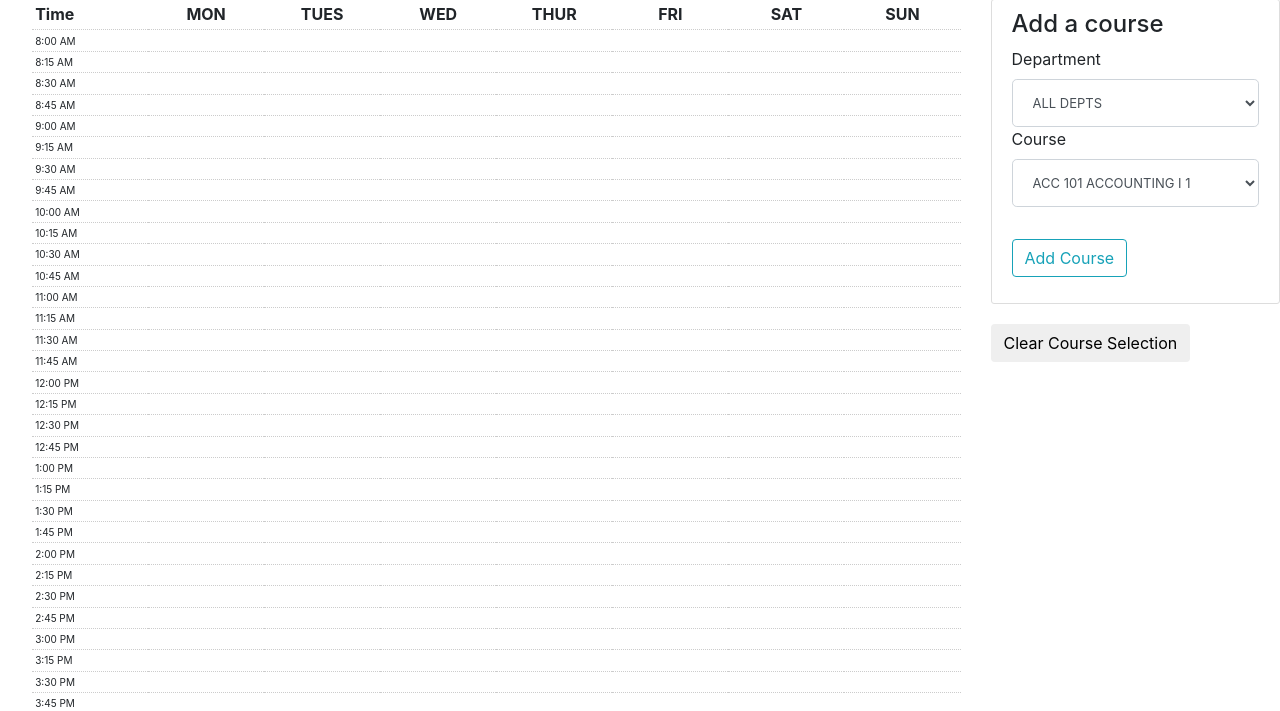
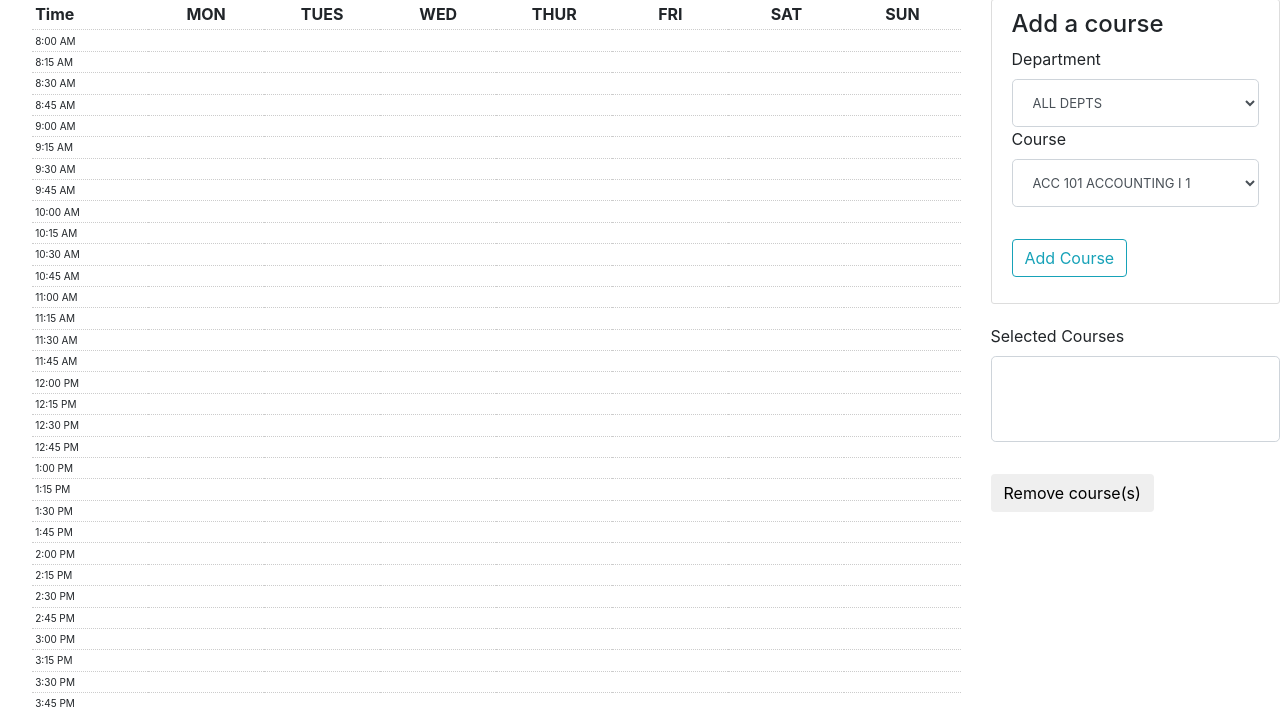
Before and after one commit to billtrn/CC-Academic-Planner, a Flask app: page /calendar in a window 1280 px wide. Shown: the part 65-776 px from the top of the page. Run offline with Flask 2, Linux system fonts and the light colour scheme; lists and menus that the app fills with data are empty; some libraries are stand-ins or nearby versions.

Commit message:
implemented feature to remove individual courses without having to clear all

```diff
--- a/app.py
+++ b/app.py
@@ -1,5 +1,5 @@
 from flask import Flask, render_template, jsonify, request, redirect, url_for
-from forms import CourseForm, ClearForm, StartForm
+from forms import CourseForm, ClearForm, StartForm, RemoveForm
 import data
 
 app = Flask(__name__)
@@ -87,6 +87,11 @@ def calendar():
     else:
         form.course.choices = data.getDeptCourses(form.department.data)
     form_clear = ClearForm()
+    form_remove = RemoveForm()
+    ch = []
+    for c in courses:
+        ch.append((c["title"],c["title"]))
+        form_remove.selcourses.choices = ch
     error = None
 
     #if the form is submitted validly
@@ -98,6 +103,7 @@ def calendar():
             #if the course does not conflict with any pre-selected classes, add it to the class schedule
             if conflict(course) is False:
                 courses.append(course)
+                form_remove.selcourses.choices.append((course["title"],course["title"]))
 
             #if there are one or more conflicts with the current class schedule, do not add it and report conflict
             else:
@@ -107,7 +113,15 @@ def calendar():
             if form_clear.clear.data:
                 courses = []
 
-    return render_template('calendar.html', title='Calendar', form=form, cform = form_clear, courses=courses, error=error)
+        if form_remove.validate_on_submit():
+            if form_remove.rem.data:
+                for s in form_remove.selcourses.data:
+                    for i in courses:
+                        if i["title"] == s:
+                            courses.remove(i)
+                            form_remove.selcourses.choices.remove((s,s))
+
+    return render_template('calendar.html', title='Calendar', form=form, cform = form_clear, rform = form_remove, courses=courses, error=error)
 
 @app.route('/course/<dept>')
 def course(dept):
--- a/forms.py
+++ b/forms.py
@@ -1,5 +1,5 @@
 from flask_wtf import FlaskForm
-from wtforms import SelectField, SubmitField
+from wtforms import SelectField, SubmitField, SelectMultipleField
 import data
 
 DEPT_CHOICES = data.getDepartmentList()
@@ -16,3 +16,7 @@ class ClearForm(FlaskForm):
 
 class StartForm(FlaskForm):
     start = SubmitField('Start Scheduling!')
+
+class RemoveForm(FlaskForm):
+    selcourses = SelectMultipleField(label='Selected Courses', choices = [])
+    rem = SubmitField('Remove course(s)')
--- a/templates/calendar.html
+++ b/templates/calendar.html
@@ -641,7 +641,7 @@
                                     b+=1;
                                 }
                                 document.getElementById(d+start).rowSpan = b+1;
-                                document.getElementById(d+start).innerHTML = course.dept + " " + course.number + "<br>" + course.title + "<br>" + start_string + " - " + end_string + "<br> CRN: " + course.crn;
+                                document.getElementById(d+start).innerHTML = course.dept + " " + course.number + "<br>" + course.title + "<br>" + start_string + " - " + end_string + "<br> CRN: " + course.crn + '<br> <button type="button" class="close" aria-label="Close"><span aria-hidden="true">&times;</span></button>';
                                 color = j%10;
                                 document.getElementById(d+start).className = colors[color];
 
@@ -688,11 +688,25 @@
                 </div>
             </form>
         </div>
-        <div>
+        <!-- <div>
             <form method="POST" action="">
                 {{ cform.hidden_tag() }}
                 <div class="form-group">
                     {{ cform.clear(class="btn btn-poutline-info") }}
+                </div>
+            </form>
+        </div> -->
+        <div>
+            <form method="POST" action="">
+                {{ rform.hidden_tag() }}
+                <fieldset class="form-group">
+                    <div class="form-group">
+                        {{ rform.selcourses.label(class="form-control-label") }}
+                        {{ rform.selcourses(class="form-control form-control-lg", style="font-size: small") }}
+                    </div>
+                </fieldset>
+                <div class="form-group">
+                    {{ rform.rem(class="btn btn-poutline-info") }}
                 </div>
             </form>
         </div>
```
